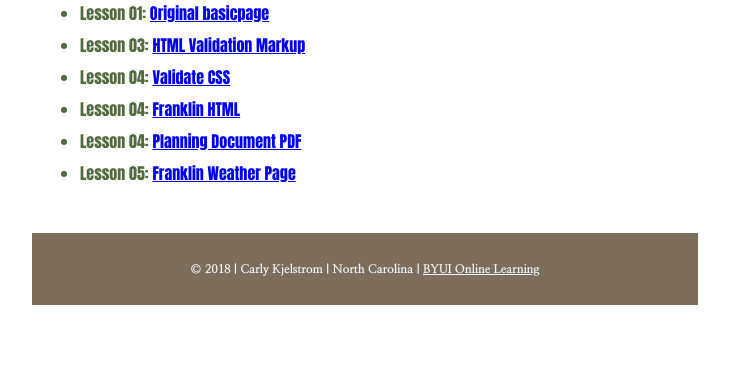
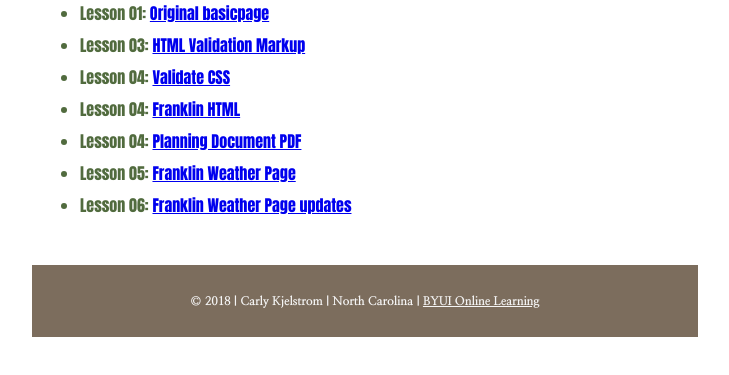
Before and after one commit to crkjelstrom/crkjelstrom.github.io, a plain HTML site: page index.html in a window 1280 px wide. Shown: the part 203-578 px from the top of the page, without its empty margins (275-1004 px from the left). Drawn offline with Linux system fonts and the light colour scheme; a web font is replaced by a local one.

Commit message:
added lesson 6
added franklin link for lesson 6

```diff
--- a/index.html
+++ b/index.html
@@ -27,6 +27,7 @@
             <li>Lesson 04: <a href="assignments/lesson-4/franklin-4.html">Franklin HTML</a></li>
             <li>Lesson 04: <a href="assignments/lesson-4/forecastForYouWebsite/Website%20Planning%20Document.pdf">Planning Document PDF</a></li>
             <li>Lesson 05: <a href="assignments/lesson-5/franklin-5.html">Franklin Weather Page</a></li>
+            <li>Lesson 06: <a href="assignments/lesson-6/franklin-6.html">Franklin Weather Page updates</a></li>
         </ul>
     </main>
     <footer>
```
